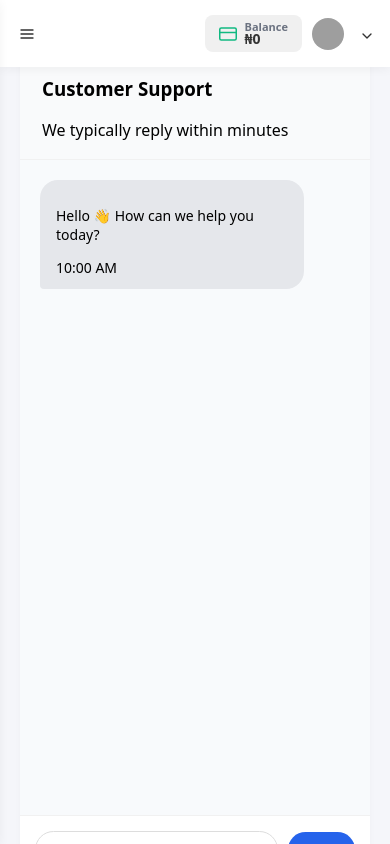
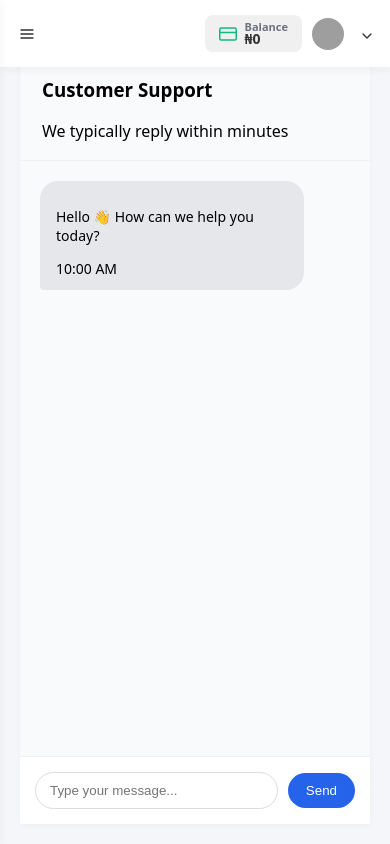
Before and after one commit to ay30bg/realsms, a React (Create React App) app: page /support in a window 390 px wide. Built offline with nearby package versions, Linux system fonts and the light colour scheme; no server answers; grey boxes are pictures that could not be loaded.

Commit message:
Update support.css

```diff
--- a/src/styles/support.css
+++ b/src/styles/support.css
@@ -2,20 +2,25 @@
 html, body {
   height: 100%;
   margin: 0;
-  overflow: hidden; /* LOCK the page */
+  overflow: hidden; /* lock page scroll */
 }
 
 /* ================= MAIN CONTAINER ================= */
 .user-support-container {
   display: flex;
   flex-direction: column;
-  height: 100vh;      /* full viewport height */
+
+  /* Adjust height: subtract topbar height */
+  height: calc(100vh - 60px); /* 60px = navbar height */
   width: 100%;
   max-width: 800px;
-  margin-top: 50px;
-  background: #fff;
-  border-radius: 0;   /* no overflow issues */
-  overflow: hidden;   /* no scroll */
+
+  /* Start below navbar */
+  margin: 60px auto 0; /* top margin = navbar height */
+
+  background: #ffffff;
+  border-radius: 0;
+  overflow: hidden;
   box-shadow: 0 2px 6px rgba(0,0,0,0.03);
 }
 
@@ -24,12 +29,12 @@ html, body {
   padding: 18px 22px;
   border-bottom: 1px solid #f1f1f1;
   background: #f9fafb;
-  flex-shrink: 0; /* fix height */
+  flex-shrink: 0;
 }
 
 /* ================= CHAT BODY ================= */
 .user-support-body {
-  flex: 1;           /* takes remaining space */
+  flex: 1;
   padding: 20px;
   overflow-y: auto;  /* ONLY chat scrolls */
   background: #f8fafc;
@@ -81,7 +86,7 @@ html, body {
   align-items: center;
   padding: 15px;
   border-top: 1px solid #f1f1f1;
-  background: #fff;
+  background: #ffffff;
   flex-shrink: 0; /* fixed at bottom */
 }
 .user-support-input input {
@@ -104,7 +109,8 @@ html, body {
 /* ================= MOBILE ================= */
 @media (max-width: 768px) {
   .user-support-container {
-    height: 100vh;
+    height: calc(100vh - 60px);
+    margin-top: 60px;
   }
   .bubble {
     max-width: 85%;
```
